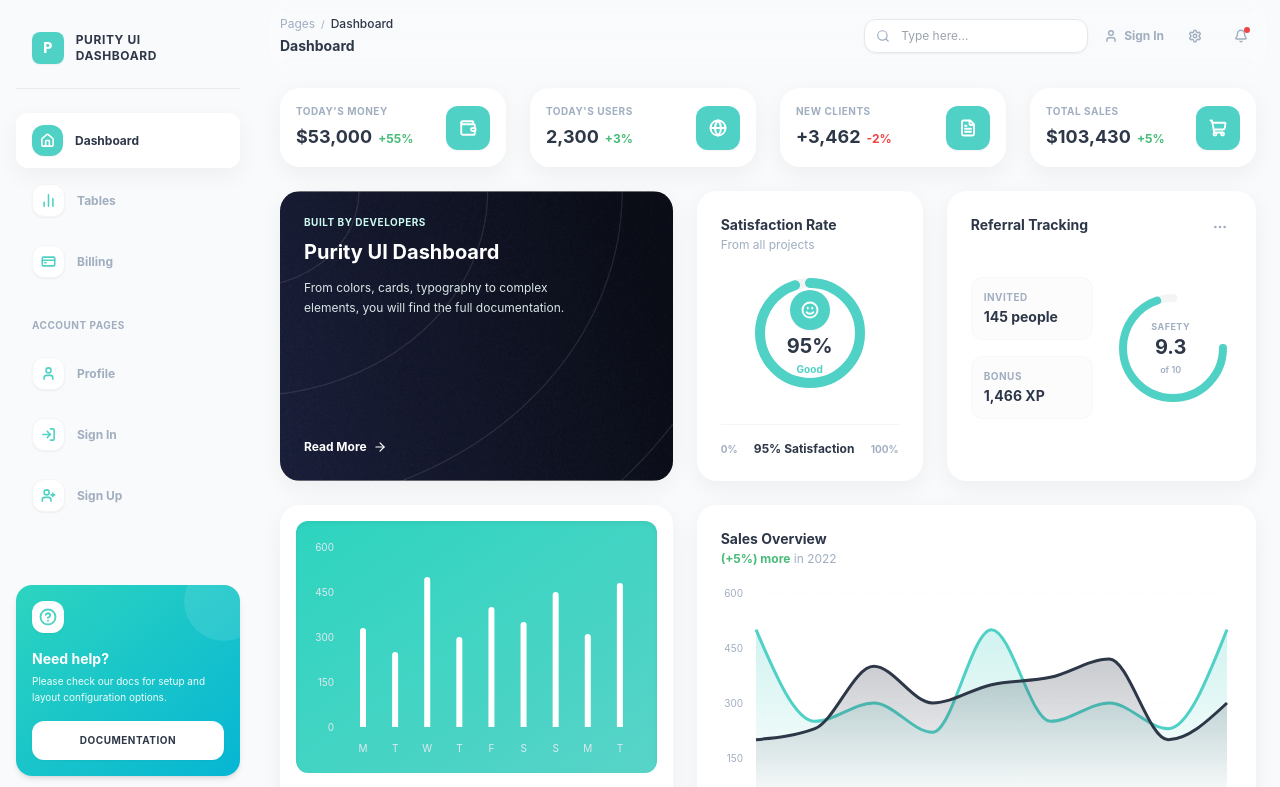
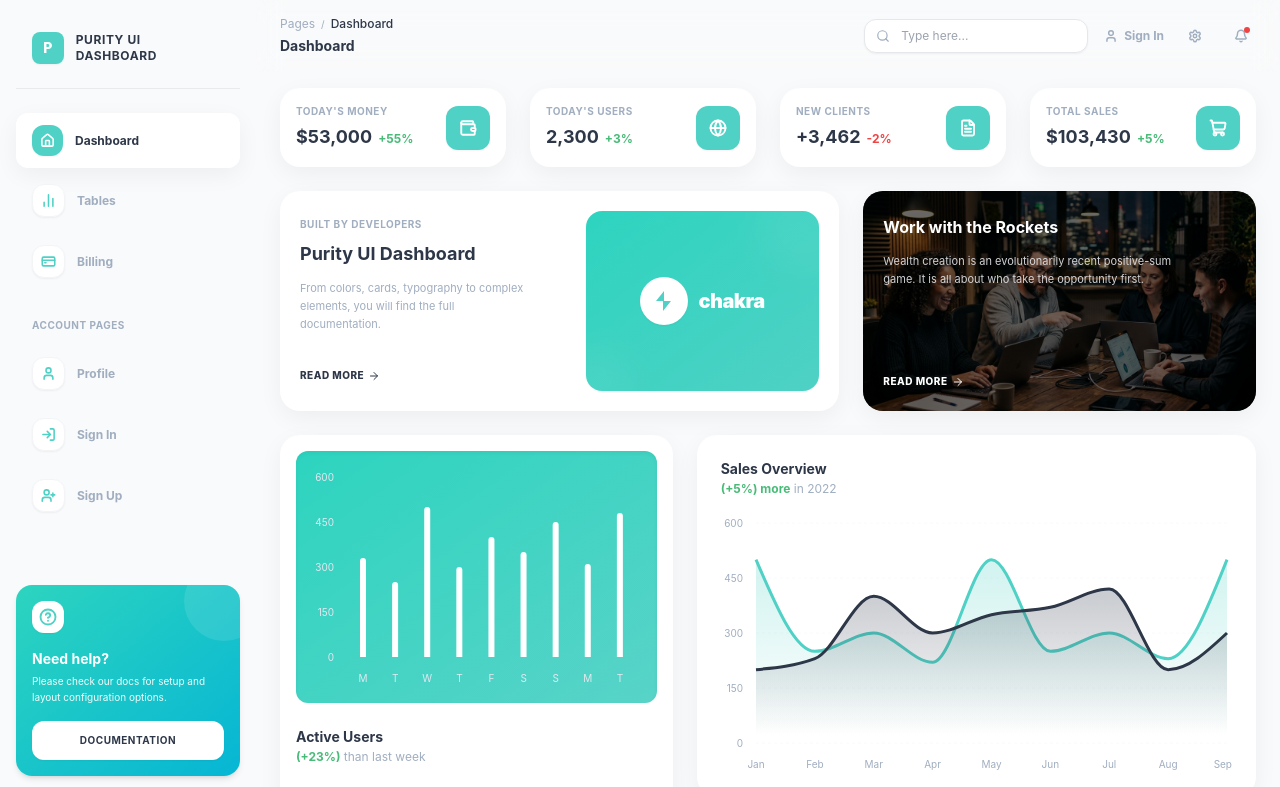
Before and after one commit to shantopaul/Purity-UI-Dashboard, a React (Vite) app: page /dashboard in a window 1280 px wide. Shown: the top 787 px of the page. Built offline with nearby package versions, Linux system fonts and the light colour scheme.

Commit message:
Implement split welcome and rockets dashboard cards

```diff
--- a/src/components/dashboard/WelcomeCard.jsx
+++ b/src/components/dashboard/WelcomeCard.jsx
@@ -1,42 +1,58 @@
 import { ArrowRight } from "lucide-react";
-import backgroundImg from "../../assets/images/background.png";
 
 export default function WelcomeCard() {
   return (
-    <div
-      style={{ backgroundImage: `url(${backgroundImg})` }}
-      className="bg-cover bg-center rounded-card shadow-card p-6 text-white flex flex-col justify-between min-h-[290px] relative overflow-hidden"
-    >
-      {/* Dark overlay for text readability */}
-      <div className="absolute inset-0 bg-black/15 backdrop-brightness-[0.85] z-0" />
-
-      <div className="z-10 flex flex-col gap-1 max-w-[80%]">
-        <span className="text-[10px] font-bold text-teal-100 uppercase tracking-wider">
+    <div className="bg-white rounded-card shadow-card p-5 flex flex-col md:flex-row gap-6 items-stretch min-h-[220px]">
+      {/* Left Text details */}
+      <div className="flex-1 flex flex-col justify-between py-1.5 gap-4">
+        <div className="flex flex-col gap-1">
+          <span className="text-[10px] font-bold text-lightText uppercase tracking-wider">
             Built by developers
           </span>
-        <h2 className="text-xl font-bold mt-1 text-white">
+          <h2 className="text-lg font-bold text-dark mt-1">
             Purity UI Dashboard
           </h2>
-        <p className="text-xs text-teal-50/90 mt-2 leading-relaxed">
-          From colors, cards, typography to complex elements, you will find the
-          full documentation.
+          <p className="text-[11px] text-lightText leading-relaxed mt-2 max-w-[90%]">
+            From colors, cards, typography to complex elements, you will find
+            the full documentation.
           </p>
         </div>
 
-      <div className="z-10 mt-6">
+        <div>
           <a
             href="https://www.creative-tim.com/learning-lab/tailwind/react/overview/purity-ui-dashboard"
             target="_blank"
             rel="noopener noreferrer"
-          className="inline-flex items-center gap-1.5 text-xs font-bold text-white hover:translate-x-1 transition-all group"
+            className="inline-flex items-center gap-1 text-[10px] font-extrabold text-dark hover:translate-x-1 transition-all group uppercase tracking-wider"
           >
-          <span>Read More</span>
+            <span>Read more</span>
             <ArrowRight
-            size={14}
+              size={12}
               className="group-hover:translate-x-0.5 transition-transform"
             />
           </a>
         </div>
       </div>
+
+      {/* Right Brand logo block */}
+      <div className="md:w-[45%] bg-gradient-to-br from-teal-400 to-primary rounded-2xl flex items-center justify-center p-6 relative overflow-hidden select-none shadow-sm min-h-[160px]">
+        {/* Dynamic decorative shapes */}
+        <div className="absolute w-24 h-24 rounded-full bg-white/5 -top-8 -right-8 blur-lg" />
+        <div className="absolute w-20 h-20 rounded-full bg-white/5 -bottom-8 -left-8 blur-lg" />
+
+        <div className="flex items-center gap-2.5 z-10">
+          {/* White circle with teal lightning bolt */}
+          <div className="w-12 h-12 rounded-full bg-white flex items-center justify-center text-primary shadow-sm shrink-0">
+            <svg className="w-6 h-6 fill-current" viewBox="0 0 24 24">
+              <path d="M12 2L4 12h7v10l8-10h-7z" />
+            </svg>
+          </div>
+          {/* Brand Text */}
+          <span className="text-xl font-black text-white tracking-tight lowercase">
+            chakra
+          </span>
+        </div>
+      </div>
+    </div>
   );
 }
--- /dev/null
+++ b/src/components/dashboard/WorkWithRocketsCard.jsx
@@ -0,0 +1,39 @@
+import { ArrowRight } from "lucide-react";
+import rocketsBg from "../../assets/images/rockets_bg.png";
+
+export default function WorkWithRocketsCard() {
+  return (
+    <div
+      style={{ backgroundImage: `url(${rocketsBg})` }}
+      className="bg-cover bg-center rounded-card shadow-card p-5 text-white flex flex-col justify-between min-h-[220px] relative overflow-hidden select-none"
+    >
+      {/* Dark overlay for readability */}
+      <div className="absolute inset-0 bg-black/45 backdrop-brightness-[0.8] z-0" />
+
+      <div className="z-10 flex flex-col gap-1.5 max-w-[85%] mt-1">
+        <h2 className="text-base font-bold text-white">
+          Work with the Rockets
+        </h2>
+        <p className="text-[11px] text-gray-200/90 leading-relaxed mt-2">
+          Wealth creation is an evolutionarily recent positive-sum game. It is
+          all about who take the opportunity first.
+        </p>
+      </div>
+
+      <div className="z-10">
+        <a
+          href="https://www.creative-tim.com/learning-lab/tailwind/react/overview/purity-ui-dashboard"
+          target="_blank"
+          rel="noopener noreferrer"
+          className="inline-flex items-center gap-1 text-[10px] font-extrabold text-white hover:translate-x-1 transition-all group uppercase tracking-wider"
+        >
+          <span>Read more</span>
+          <ArrowRight
+            size={12}
+            className="group-hover:translate-x-0.5 transition-transform"
+          />
+        </a>
+      </div>
+    </div>
+  );
+}
--- a/src/pages/Dashboard.jsx
+++ b/src/pages/Dashboard.jsx
@@ -1,8 +1,7 @@
 import { Wallet, Globe, FileText, ShoppingCart } from "lucide-react";
 import StatsCard from "../components/dashboard/StatsCard";
 import WelcomeCard from "../components/dashboard/WelcomeCard";
-import SatisfactionRateCard from "../components/dashboard/SatisfactionRateCard";
-import ReferralTrackingCard from "../components/dashboard/ReferralTrackingCard";
+import WorkWithRocketsCard from "../components/dashboard/WorkWithRocketsCard";
 import ActiveUsersChart from "../components/dashboard/ActiveUsersChart";
 import SalesOverviewChart from "../components/dashboard/SalesOverviewChart";
 import MiniProjectsTable from "../components/dashboard/MiniProjectsTable";
@@ -43,16 +42,13 @@ export default function Dashboard() {
         />
       </div>
 
-      {/* Welcome Card & Satisfaction Card & Referral Card Grid */}
+      {/* Welcome Card & Work with Rockets Card Grid */}
       <div className="grid grid-cols-1 lg:grid-cols-12 gap-6 items-stretch">
-        <div className="lg:col-span-5 flex flex-col justify-stretch">
+        <div className="lg:col-span-7">
           <WelcomeCard />
         </div>
-        <div className="lg:col-span-3">
-          <SatisfactionRateCard />
-        </div>
-        <div className="lg:col-span-4">
-          <ReferralTrackingCard />
+        <div className="lg:col-span-5">
+          <WorkWithRocketsCard />
         </div>
       </div>
 
```
Also changed, not shown: src/assets/images/rockets_bg.png (added). Lines whose indentation alone changed are shown as unchanged.
